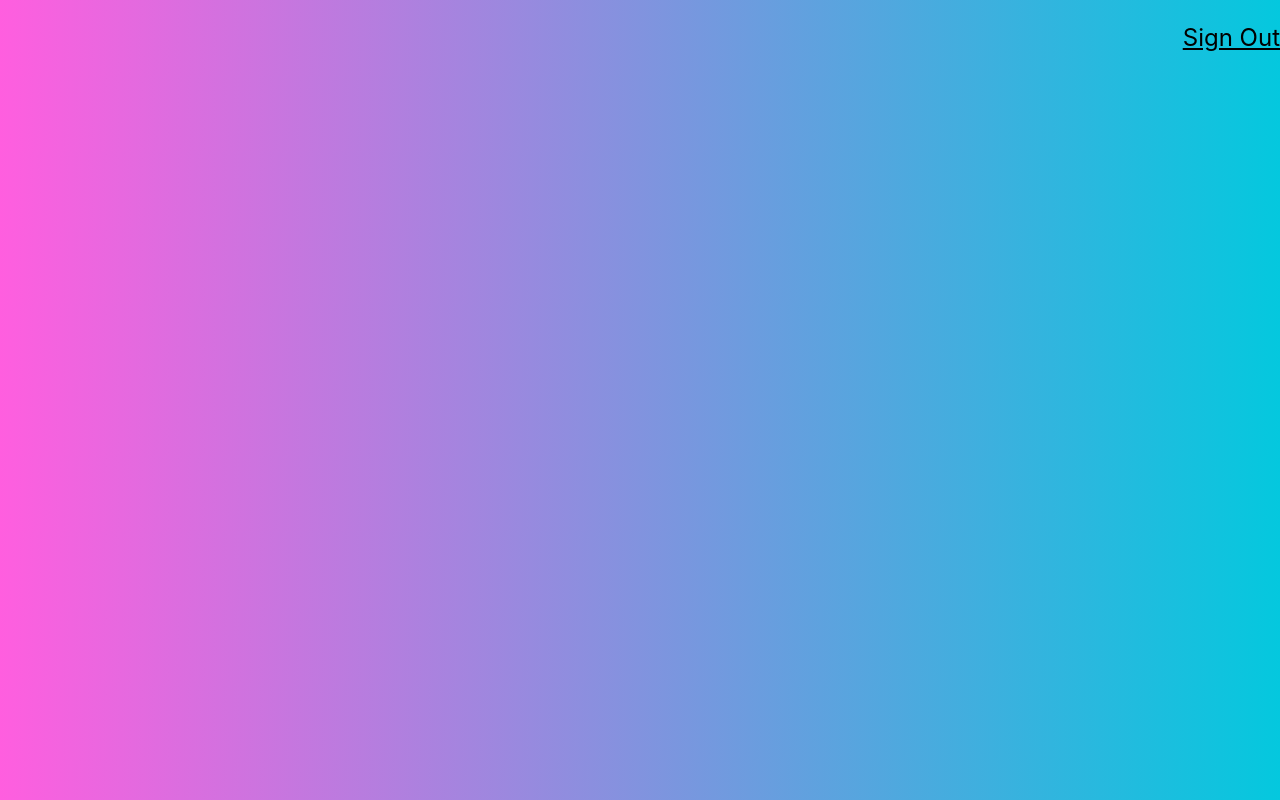
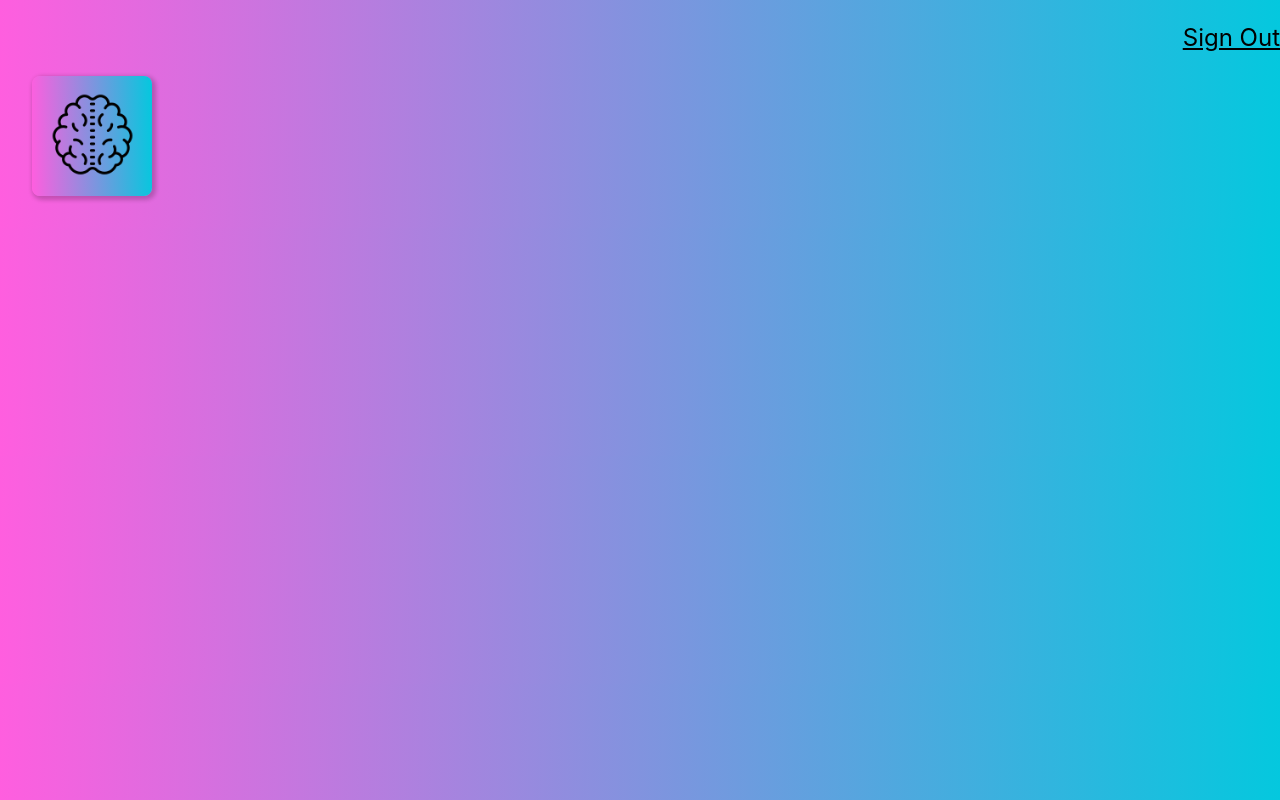
Before and after one commit to ElijahBecerra-Chen/faceRecognizer, a React (Create React App) app: page / in a window 1280 px wide. Built offline with nearby package versions, Linux system fonts and the light colour scheme.

Commit message:
completed Logo component

```diff
--- a/package.json
+++ b/package.json
@@ -8,6 +8,7 @@
     "@testing-library/user-event": "^13.5.0",
     "react": "^18.2.0",
     "react-dom": "^18.2.0",
+    "react-parallax-tilt": "^1.7.175",
     "react-scripts": "^5.0.1",
     "tachyons": "^4.12.0",
     "web-vitals": "^2.1.4"
--- /dev/null
+++ b/src/components/Logo/Logo.js
@@ -0,0 +1,25 @@
+import React from "react";
+import Tilt from "react-parallax-tilt";
+import "./logo.css";
+import brain from "./brain.png";
+
+export default function Logo() {
+  return (
+    <div className="ma4 mt0">
+      <Tilt
+        className="tilt br3 shadow-3"
+        options={{ max: 50 }}
+        style={{ height: "120px", width: "120px" }}
+      >
+        <div className="tilt-inner">
+          <img
+            src={brain}
+            className="pt3"
+            alt="brain"
+            style={{ height: "85px", width: "85px"}}
+          />
+        </div>
+      </Tilt>
+    </div>
+  );
+}
--- /dev/null
+++ b/src/components/Logo/logo.css
@@ -0,0 +1,3 @@
+.tilt{
+    background: linear-gradient(89deg, #FF5EDF 0%, #04C8DE 100%);
+}
--- a/src/containers/App.js
+++ b/src/containers/App.js
@@ -1,11 +1,14 @@
+import './App.css';
+import Logo from '../components/Logo/Logo';
 import Navigation from '../components/Navigation/Navigation';
-import './App.css';
+
 
 
 function App() {
   return (
     <div className="App">
       <Navigation />
+      <Logo />
     </div>
   );
 }
```
Also changed, not shown: src/components/Logo/brain.png (added), 1 other file (tests, documents, lock files or other folders).
